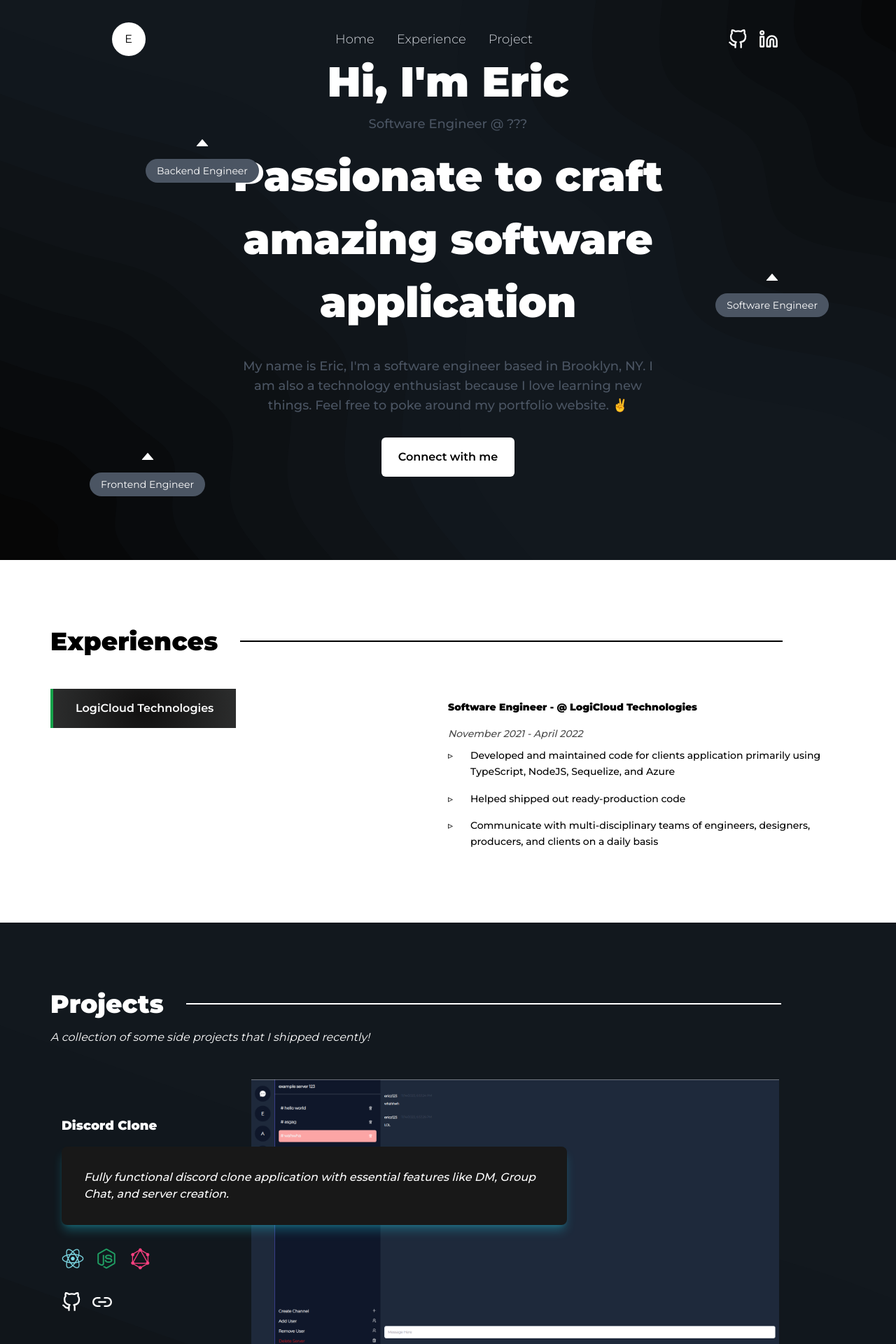
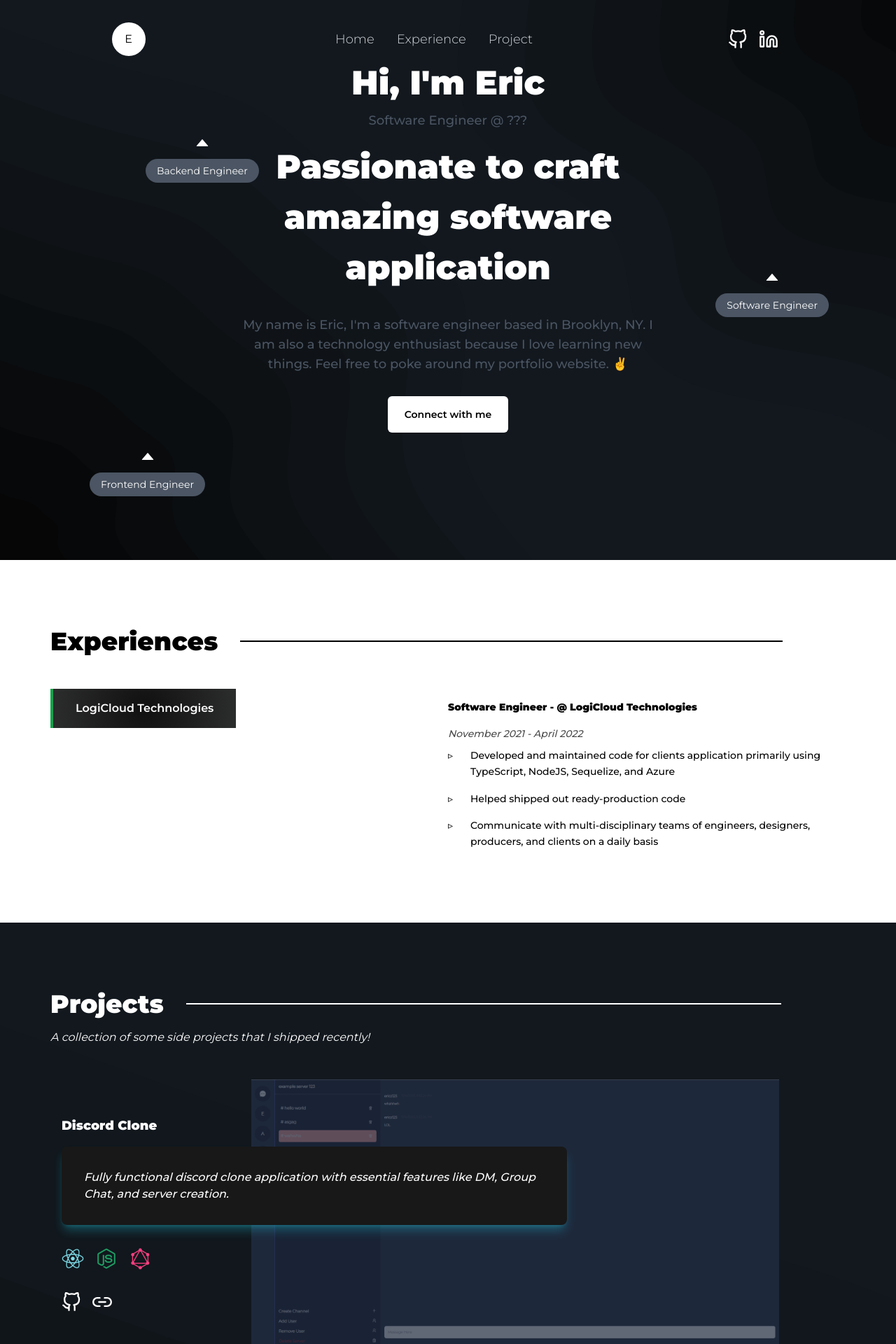
Before and after one commit to ericz99/v3, a Next.js app: page / in a window 1280 px wide. Shown: the top 1920 px of the page at 70% size. Built offline with nearby package versions, Linux system fonts and the light colour scheme.

Commit message:
updated hero

```diff
--- a/components/Hero.tsx
+++ b/components/Hero.tsx
@@ -14,17 +14,17 @@ export default function Hero() {
   return (
     <animated.div
       style={fadeHero}
-      className="relative px-6 pt-28 pb-28 h-full w-full flex flex-col items-center container mx-auto text-white lg:justify-center"
+      className="relative px-6 pt-14 pb-28 h-full w-full flex flex-col items-center container mx-auto text-white lg:justify-center"
     >
       <div className="flex flex-col justify-center items-center">
-        <h1 className="font-extrabold lg:font-black text-6xl">
+        <h1 className="font-extrabold lg:font-black text-5xl">
           Hi, I&apos;m Eric
         </h1>
         <span className="font-medium text-md lg:text-lg text-gray-600 my-4">
           Software Engineer @ ???
         </span>
 
-        <p className="font-extrabold text-6xl my-4 text-center lg:font-black lg:mx-6 lg:w-[50%] lg:leading-normal lg:my-0">
+        <p className="font-extrabold text-5xl my-4 text-center lg:font-black lg:mx-6 lg:w-[50%] lg:leading-normal lg:my-0">
           Passionate to craft amazing software application
         </p>
 
@@ -37,7 +37,7 @@ export default function Hero() {
         <Link
           href="https://www.linkedin.com/in/eric-zhang-241684155/"
           target="_blank"
-          className="cursor-pointer my-8 py-4 p-6 bg-white rounded-md text-black font-semibold"
+          className="cursor-pointer my-8 py-4 p-6 bg-white rounded-md text-black font-semibold text-sm"
         >
           Connect with me
         </Link>
--- a/components/ProjectItem.tsx
+++ b/components/ProjectItem.tsx
@@ -16,9 +16,14 @@ export default function ProjectItem({ project, isOdd }: ProjectItemProps) {
       <div
         className={`z-30 row-span-full col-span-full ${
           isOdd ? "lg:col-start-1 lg:col-span-8" : "lg:col-span-8 lg:col-end-12"
-        } self-center lg:mix-blend-normal mix-blend-overlay h-96 w-full`}
+        } self-center lg:mix-blend-normal h-96 w-full relative`}
       >
-        <Link href={project.liveUrl} target="_blank" className="cursor-pointer">
+        <Link
+          href={project.liveUrl}
+          target="_blank"
+          className="cursor-pointer z-100"
+        >
+          <div className="bg-slate-800 opacity-70 w-full h-full absolute hover:opacity-100 hover:bg-transparent" />
           <Image
             alt="Project_something"
             src={project.imageUrl}
```
